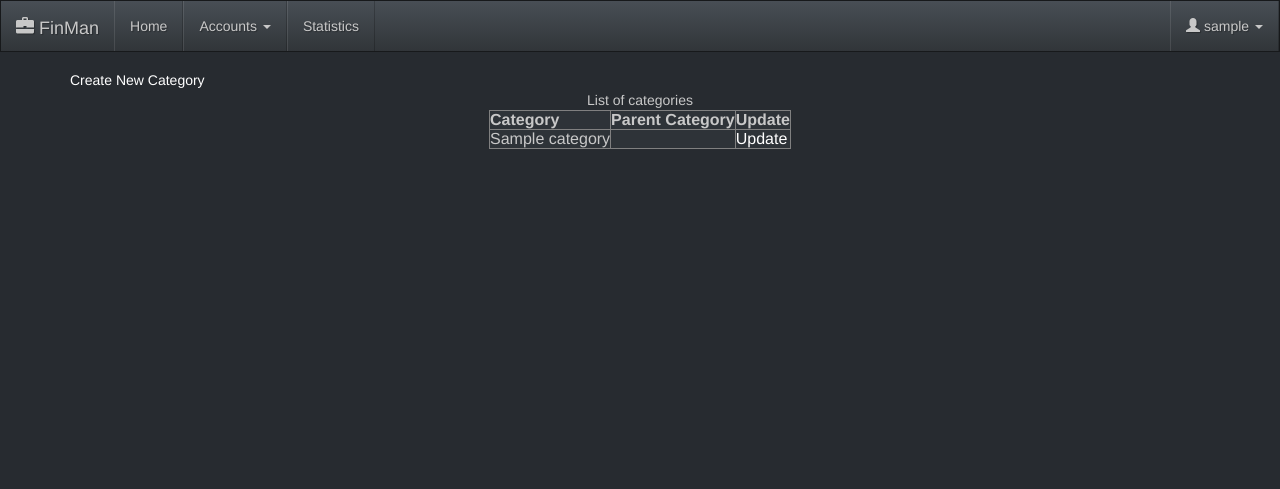
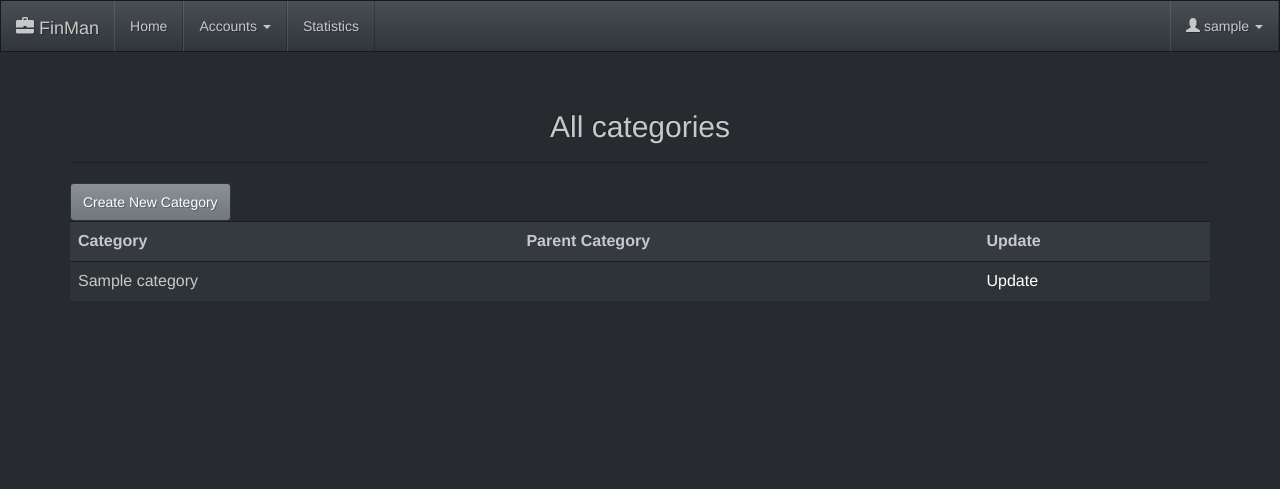
Before and after one commit to maheswaranm/finman, a Django app: page /categories/manage in a window 1280 px wide. Shown: the top 489 px of the page. Run offline with Django 3.2, Linux system fonts and the light colour scheme; a user stored in the database is signed in; tables that the repository leaves empty hold one stand-in row (values such as "Sample post"); some libraries are stand-ins or nearby versions.

Commit message:
style categories view

```diff
--- a/finmancore/templates/categories.html
+++ b/finmancore/templates/categories.html
@@ -1,11 +1,13 @@
 {% extends "base.html" %}
 
 {% block content %}
-<a href="/category/new">Create New Category</a>
 
- <div align="center">List of categories</div>
+ <div class="page-header" align="center"><h2>All categories</h2></div>
 
-<table border="1" align="center">
+
+ <a class="btn btn-primary" href="/category/new">Create New Category</a>
+
+<table align="center" class="table table-striped">
   <tr>
     <th>Category</th>
     <th>Parent Category</th>
```
